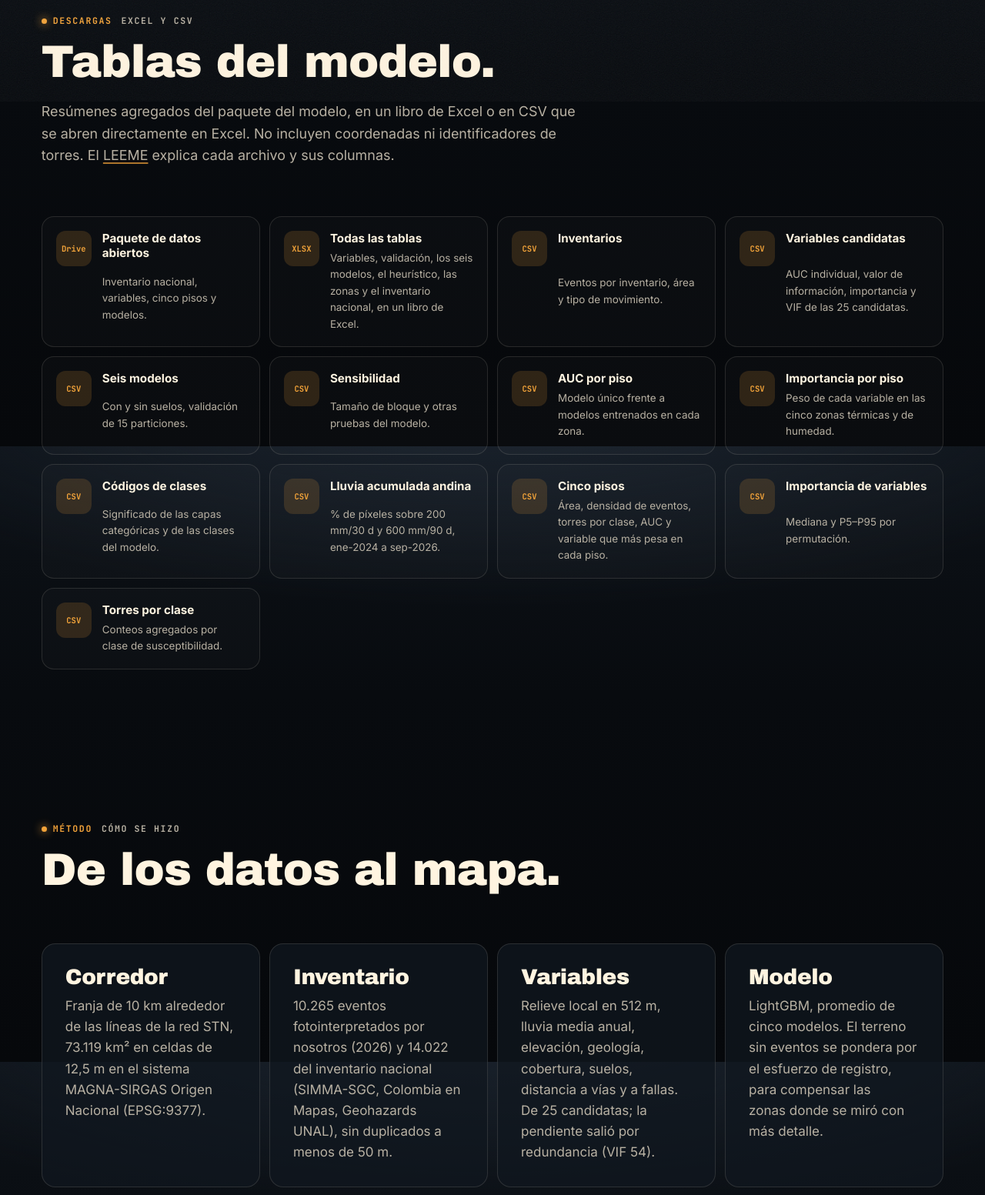
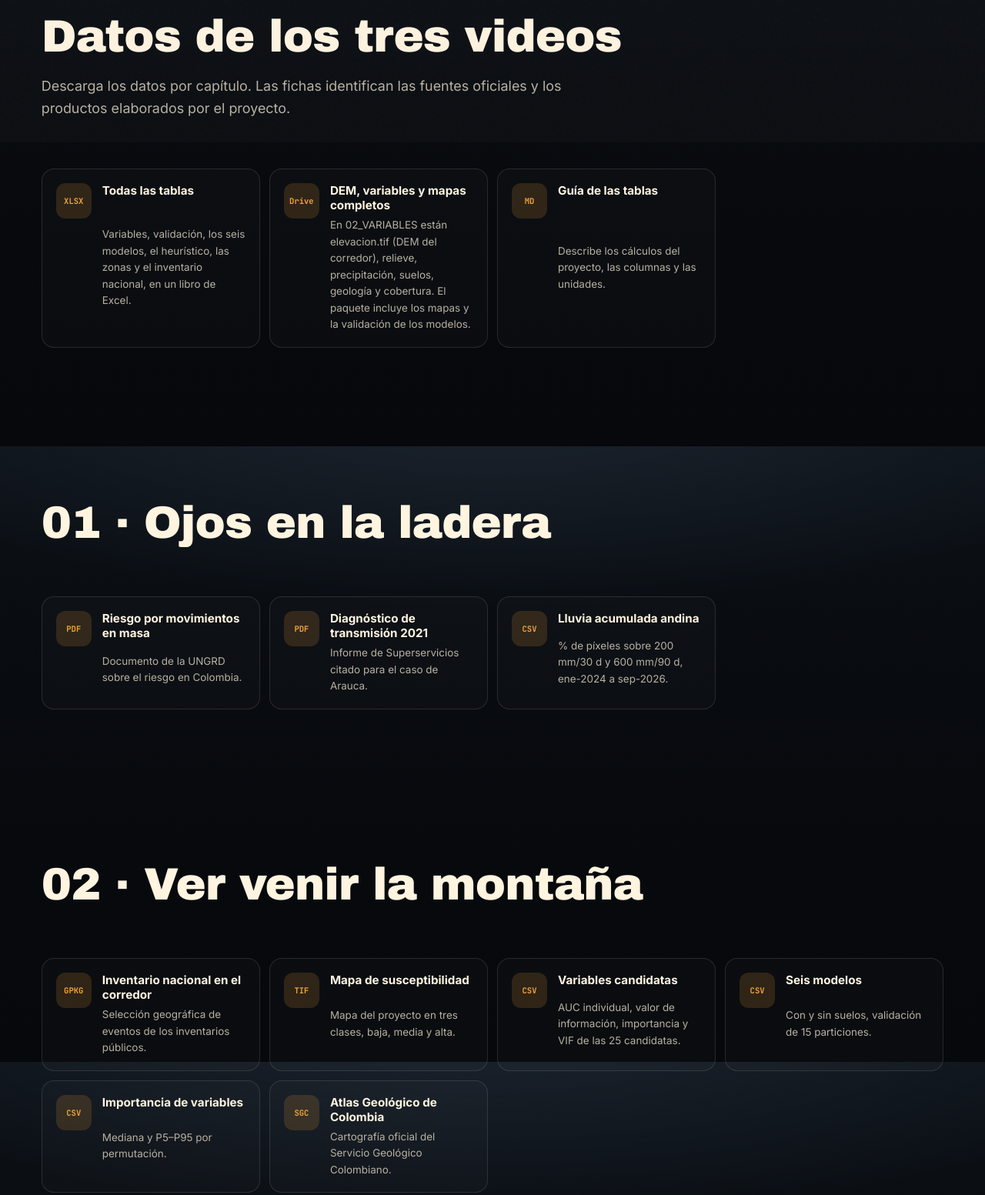
Before and after one commit to EzequielFP/tres-miradas-montana, a plain HTML site: page datos.html in a window 1280 px wide. Shown: the part 1020-2573 px from the top of the page at 77% size. Drawn offline with Linux system fonts and the light colour scheme; animation ran at ten frames a second.

Commit message:
Publica mapas y organiza los datos por capítulo

```diff
--- a/datos.html
+++ b/datos.html
@@ -43,23 +43,56 @@
     <section class="section tight" id="descargas" aria-labelledby="descargas-titulo">
       <div class="wrap">
         <div class="section-head">
-          <p class="kicker"><b>Descargas</b> Excel y CSV</p>
-          <h2 class="display small" id="descargas-titulo" data-split>Tablas del modelo.</h2>
-          <p>Resúmenes agregados del paquete del modelo, en un libro de Excel o en CSV que se abren directamente en Excel. No incluyen coordenadas ni identificadores de torres. El <a href="archivos/LEEME.md">LEEME</a> explica cada archivo y sus columnas.</p>
+          <h2 class="display small" id="descargas-titulo" data-split>Datos de los tres videos</h2>
+          <p>Descarga los datos por capítulo. Las fichas identifican las fuentes oficiales y los productos elaborados por el proyecto.</p>
         </div>
         <div class="files">
-          <a class="file" href="https://drive.google.com/drive/folders/1KMwmFfV4n6EBUSYLhIojTkZtrwO85CG-"><span class="ext">Drive</span><strong>Paquete de datos abiertos</strong><span>Inventario nacional, variables, cinco pisos y modelos.</span></a>
           <a class="file" href="archivos/TABLAS_DEL_MODELO.xlsx" download><span class="ext">XLSX</span><strong>Todas las tablas</strong><span>Variables, validación, los seis modelos, el heurístico, las zonas y el inventario nacional, en un libro de Excel.</span></a>
-          <a class="file" href="archivos/resumen_inventarios.csv" download><span class="ext">CSV</span><strong>Inventarios</strong><span>Eventos por inventario, área y tipo de movimiento.</span></a>
+          <a class="file" href="https://drive.google.com/drive/folders/1KMwmFfV4n6EBUSYLhIojTkZtrwO85CG-"><span class="ext">Drive</span><strong>DEM, variables y mapas completos</strong><span>En 02_VARIABLES están elevacion.tif (DEM del corredor), relieve, precipitación, suelos, geología y cobertura. El paquete incluye los mapas y la validación de los modelos.</span></a>
+          <a class="file" href="archivos/LEEME.md" download><span class="ext">MD</span><strong>Guía de las tablas</strong><span>Describe los cálculos del proyecto, las columnas y las unidades.</span></a>
+        </div>
+      </div>
+    </section>
+
+    <section class="section tight" id="datos-ojos" aria-labelledby="datos-ojos-titulo">
+      <div class="wrap">
+        <div class="section-head">
+          <h2 class="display small" id="datos-ojos-titulo" data-split>01 · Ojos en la ladera</h2>
+        </div>
+        <div class="files">
+          <a class="file" href="https://repositorio.gestiondelriesgo.gov.co/bitstream/handle/20.500.11762/36815/Riesgo%20por%20movimiento%20en%20masa.pdf?isAllowed=y&amp;sequence=7"><span class="ext">PDF</span><strong>Riesgo por movimientos en masa</strong><span>Documento de la UNGRD sobre el riesgo en Colombia.</span></a>
+          <a class="file" href="https://www.superservicios.gov.co/sites/default/files/inline-files/Informe-de-Diagnostico-de-Transmision-2021.pdf"><span class="ext">PDF</span><strong>Diagnóstico de transmisión 2021</strong><span>Informe de Superservicios citado para el caso de Arauca.</span></a>
+          <a class="file" href="archivos/lluvia_andina.csv" download><span class="ext">CSV</span><strong>Lluvia acumulada andina</strong><span>% de píxeles sobre 200 mm/30 d y 600 mm/90 d, ene-2024 a sep-2026.</span></a>
+        </div>
+      </div>
+    </section>
+
+    <section class="section tight" id="datos-montana" aria-labelledby="datos-montana-titulo">
+      <div class="wrap">
+        <div class="section-head">
+          <h2 class="display small" id="datos-montana-titulo" data-split>02 · Ver venir la montaña</h2>
+        </div>
+        <div class="files">
+          <a class="file" href="archivos/inventario_nacional_corredor.gpkg" download><span class="ext">GPKG</span><strong>Inventario nacional en el corredor</strong><span>Selección geográfica de eventos de los inventarios públicos.</span></a>
+          <a class="file" href="archivos/LightGBM_clase3.tif" download><span class="ext">TIF</span><strong>Mapa de susceptibilidad</strong><span>Mapa del proyecto en tres clases, baja, media y alta.</span></a>
           <a class="file" href="archivos/tabla_variables.csv" download><span class="ext">CSV</span><strong>Variables candidatas</strong><span>AUC individual, valor de información, importancia y VIF de las 25 candidatas.</span></a>
           <a class="file" href="archivos/resumen_modelos.csv" download><span class="ext">CSV</span><strong>Seis modelos</strong><span>Con y sin suelos, validación de 15 particiones.</span></a>
-          <a class="file" href="archivos/resumen_sensibilidad.csv" download><span class="ext">CSV</span><strong>Sensibilidad</strong><span>Tamaño de bloque y otras pruebas del modelo.</span></a>
+          <a class="file" href="archivos/importancia_variables.csv" download><span class="ext">CSV</span><strong>Importancia de variables</strong><span>Mediana y P5–P95 por permutación.</span></a>
+          <a class="file" href="https://www2.sgc.gov.co/MGC/Paginas/agc_500K2020.aspx"><span class="ext">SGC</span><strong>Atlas Geológico de Colombia</strong><span>Cartografía oficial del Servicio Geológico Colombiano.</span></a>
+        </div>
+      </div>
+    </section>
+
+    <section class="section tight" id="datos-pisos" aria-labelledby="datos-pisos-titulo">
+      <div class="wrap">
+        <div class="section-head">
+          <h2 class="display small" id="datos-pisos-titulo" data-split>03 · Cinco montañas, una red</h2>
+        </div>
+        <div class="files">
+          <a class="file" href="archivos/zonas_P4_corredor_250m.tif" download><span class="ext">TIF</span><strong>Mapa de los cinco pisos</strong><span>Zonas térmicas y de humedad del corredor, en una cuadrícula de 250 m.</span></a>
+          <a class="file" href="archivos/zonas_P4.csv" download><span class="ext">CSV</span><strong>Cinco pisos</strong><span>Área, densidad de eventos, torres por clase, AUC y variable que más pesa en cada piso.</span></a>
           <a class="file" href="archivos/auc_por_zona.csv" download><span class="ext">CSV</span><strong>AUC por piso</strong><span>Modelo único frente a modelos entrenados en cada zona.</span></a>
           <a class="file" href="archivos/importancia_por_zona_P4.csv" download><span class="ext">CSV</span><strong>Importancia por piso</strong><span>Peso de cada variable en las cinco zonas térmicas y de humedad.</span></a>
-          <a class="file" href="archivos/codigos_clases.csv" download><span class="ext">CSV</span><strong>Códigos de clases</strong><span>Significado de las capas categóricas y de las clases del modelo.</span></a>
-          <a class="file" href="archivos/lluvia_andina.csv" download><span class="ext">CSV</span><strong>Lluvia acumulada andina</strong><span>% de píxeles sobre 200 mm/30 d y 600 mm/90 d, ene-2024 a sep-2026.</span></a>
-          <a class="file" href="archivos/zonas_P4.csv" download><span class="ext">CSV</span><strong>Cinco pisos</strong><span>Área, densidad de eventos, torres por clase, AUC y variable que más pesa en cada piso.</span></a>
-          <a class="file" href="archivos/importancia_variables.csv" download><span class="ext">CSV</span><strong>Importancia de variables</strong><span>Mediana y P5–P95 por permutación.</span></a>
           <a class="file" href="archivos/torres_por_clase.csv" download><span class="ext">CSV</span><strong>Torres por clase</strong><span>Conteos agregados por clase de susceptibilidad.</span></a>
         </div>
       </div>
```
Also changed, not shown: montana.html (+1 -1 lines), ojos.html (+1 -1 lines), pisos.html (+1 -1 lines), 3 other files.
